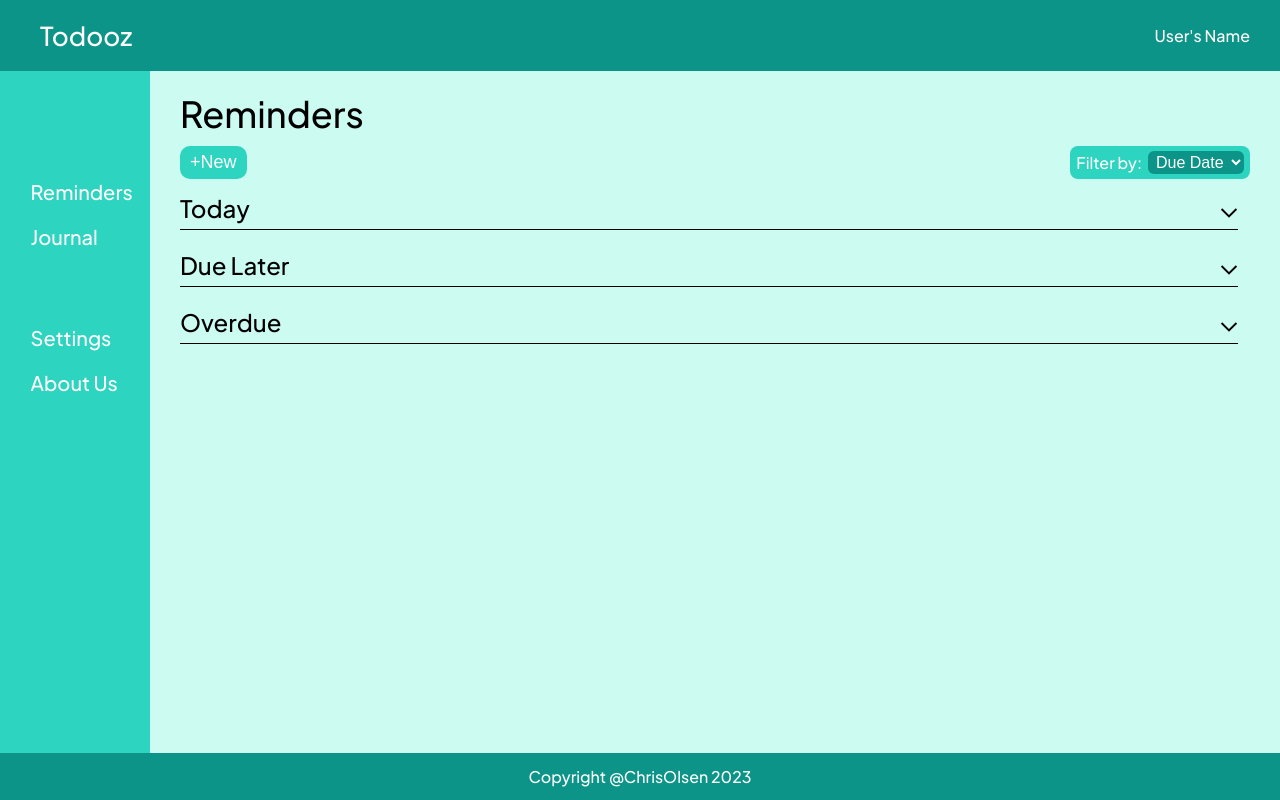
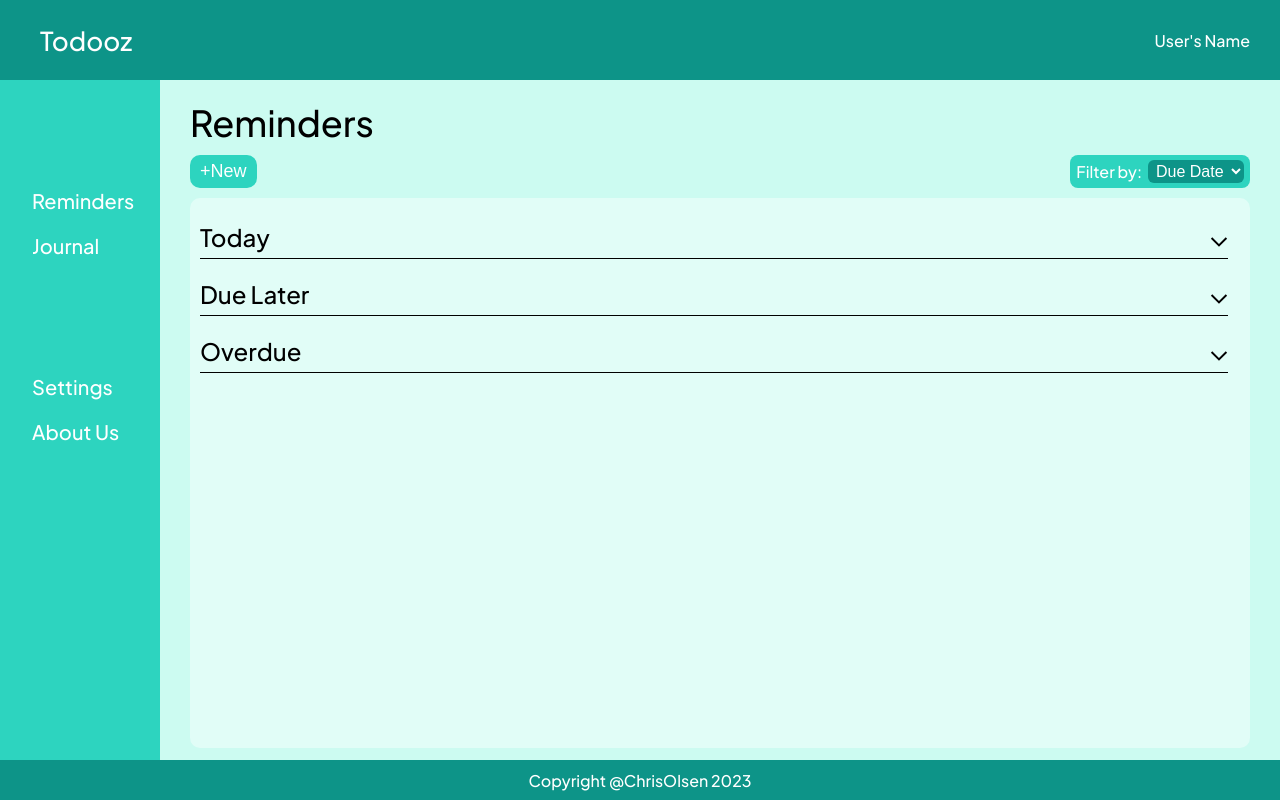
Before and after one commit to ChrisEOlsen/todo-list, a website built with webpack: page src/template.html in a window 1280 px wide. Built offline with nearby package versions, Linux system fonts and the light colour scheme.

Commit message:
css layout fixed

```diff
--- a/src/events.js
+++ b/src/events.js
@@ -173,9 +173,9 @@ export const events = (() => {
 
     //JOURNAL ADD NEW ENTRY
     if (
-      targetElement.classList.contains("journal-entry-button") ||
-      targetElement.classList.contains("pencil-icon") ||
-      targetElement.parentNode.classList.contains("pencil-icon")
+      ["journal-entry-button", "pencil-icon"].some(className =>
+        utils.hasClassOrParentHasClass(targetElement, className)
+      )
     ) {
       const journalEntryPrompt = utils.createJournalEntryPrompt()
       document.getElementById("page-content-container").appendChild(journalEntryPrompt)
@@ -207,7 +207,7 @@ export const events = (() => {
       const journalEntryDataJSON = JSON.stringify(journalEntryData)
       localStorage.setItem(`journal-${journalEntry.id}`, journalEntryDataJSON)
 
-      document.querySelector(".journal-container").appendChild(journalEntry)
+      document.querySelector(".journal-container").prepend(journalEntry)
 
       utils.togglePageInputs("journalEntryForm", false, journalContainerArr)
       targetElement.closest("form").remove()
@@ -215,6 +215,15 @@ export const events = (() => {
     //JOURNAL FORM CANCEL
     if (targetElement.classList.contains("journal-cancel")) {
       utils.togglePageInputs("journalEntryForm", false, journalContainerArr)
+    }
+
+    //JOURNAL ENTRY CLICKED -EXPAND
+    if (
+      ["journal-entry", "journal-box-entry", "journal-text-container", "journal-box-title"].some(className =>
+        utils.hasClassOrParentHasClass(targetElement, className)
+      )
+    ) {
+      //EXPAND THE ENTRY HERE
     }
   }
 
--- a/src/localSaves.js
+++ b/src/localSaves.js
@@ -82,13 +82,13 @@ export const local = (() => {
       }
     }
 
-    // Sort the journal entries array by uniqueID
+    // Sort the journal entries array by uniqueID which is created via new Date.now()
     journalEntries.sort((a, b) => parseInt(a.id) - parseInt(b.id))
 
     // Append the sorted journal entries to the journal container
     const journalContainer = document.querySelector(".journal-container")
     journalEntries.forEach(journalEntry => {
-      journalContainer.appendChild(journalEntry)
+      journalContainer.prepend(journalEntry)
     })
   }
 
--- a/src/pages.js
+++ b/src/pages.js
@@ -59,10 +59,11 @@ export const pages = (() => {
     utils.removeAllChild(document.getElementById(main.PAGE_ID))
     utils.refreshDivClass(`#${main.PAGE_ID}`, "journal")
     utils.addElement(document.getElementById(main.PAGE_ID), "Journal", "page-title")
+
+    utils.addStructure(document.getElementById(main.PAGE_ID), "class", "journal-controls-container")
+    const buttonContainer = document.querySelector(".journal-controls-container")
+
     utils.addStructure(document.getElementById(main.PAGE_ID), "id", "page-content-container")
-
-    utils.addStructure(document.getElementById("page-content-container"), "class", "journal-controls-container")
-    const buttonContainer = document.querySelector(".journal-controls-container")
 
     const journalEntryButton = document.createElement("button")
     const pencilIcon =
@@ -82,9 +83,8 @@ export const pages = (() => {
     utils.removeAllChild(document.getElementById(main.PAGE_ID))
     utils.refreshDivClass(`#${main.PAGE_ID}`, "reminders")
     utils.addElement(document.getElementById(main.PAGE_ID), "Reminders", "page-title")
-    utils.addStructure(document.getElementById(main.PAGE_ID), "id", "page-content-container")
 
-    utils.addStructure(document.getElementById("page-content-container"), "class", "reminder-controls-container")
+    utils.addStructure(document.getElementById(main.PAGE_ID), "class", "reminder-controls-container")
     const buttonContainer = document.querySelector(".reminder-controls-container")
     const addReminderButton = document.createElement("button")
     addReminderButton.textContent = "+New"
@@ -107,7 +107,9 @@ export const pages = (() => {
     filterContainer.appendChild(label)
     filterContainer.appendChild(filter)
     buttonContainer.appendChild(filterContainer)
-    document.getElementById("page-content-container").appendChild(buttonContainer)
+    document.getElementById(main.PAGE_ID).appendChild(buttonContainer)
+
+    utils.addStructure(document.getElementById(main.PAGE_ID), "id", "page-content-container")
 
     const today = document.createElement("div")
     today.classList.add("today-container")
--- a/src/styles.css
+++ b/src/styles.css
@@ -17,52 +17,59 @@
   -ms-user-select: none; /* Internet Explorer and Edge */
 }
 
+* {
+  box-sizing: border-box;
+}
+
 body {
   margin: 0;
   padding: 0;
-  box-sizing: border-box;
 }
 
 #container {
-  height: 100dvh;
-  display: grid;
-  grid-template-rows: 1.5fr 14.5fr 1fr;
+  display: inline-block;
+  width: 100vw;
+}
+#container > * {
+  font-family: "Plus Jakarta Sans", sans-serif;
 }
 
 #header {
   display: flex;
   align-items: center;
   justify-content: space-between;
-  padding-left: 30px;
-  padding-right: 30px;
+  padding: 0 30px 0 30px;
+  height: 80px;
   background-color: var(--header-color);
-  color: var(--header-text-color);
+  color: white;
 }
 #body {
   display: grid;
   grid-template-columns: 1fr 8fr;
+  width: 100%;
+  height: calc(100dvh - 80px - 40px);
 }
 #nav {
+  background-color: var(--nav-color);
+  color: white;
   display: flex;
   flex-direction: column;
+  gap: 100px;
   padding-top: 100px;
-  gap: 60px;
-  max-width: 200px;
-  min-width: 150px;
-  background-color: var(--nav-color);
-  color: var(--nav-text-color);
+  min-width: 160px;
 }
 #page {
   background-color: var(--page-color);
-  color: var(--page-text-color);
-  font-family: "Plus Jakarta Sans", sans-serif;
-  color: black;
 }
 #footer {
   display: flex;
   align-items: center;
   justify-content: center;
   background-color: var(--header-color);
+  height: 40px;
+  width: 100vw;
+  position: absolute;
+  bottom: 0;
 }
 
 /*=====HEADER STUFF=======*/
@@ -72,10 +79,8 @@ body {
   justify-content: center;
   font-size: 26px;
   padding: 10px;
-  font-family: "Plus Jakarta Sans", sans-serif;
 }
 .user-profile {
-  font-family: "Plus Jakarta Sans", sans-serif;
 }
 
 /*=====NAVIGATION MENU=======*/
@@ -103,22 +108,25 @@ body {
   opacity: 1;
 }
 /*=====PAGES=======*/
+#page-content-container {
+  margin-top: 10px;
+  position: relative;
+  background-color: rgb(255, 255, 255, 0.4);
+  border-radius: 10px;
+  padding: 10px;
+  height: calc(100dvh - 250px);
+  overflow-y: auto;
+}
 #page.settings,
 #page.journal,
 #page.reminders,
 #page.about-us {
   padding: 20px 30px 20px 30px;
 }
-#page-content-container {
-  margin-top: 10px;
-  width: 100%;
-  height: 100%;
-  position: relative;
-  overflow: scroll;
-}
 .page-title {
   color: black;
   font-size: 36px;
+  margin-bottom: 10px;
 }
 /*=====REMINDERS PAGE=======*/
 .reminder-controls-container {
@@ -160,15 +168,14 @@ body {
 #reminderForm {
   display: grid;
   position: absolute;
-  top: 20px;
+  top: 0;
   grid-template-columns: 1fr;
   grid-template-rows: repeat(3, auto) 1fr;
   gap: 10px;
   background-color: var(--nav-color);
   padding: 10px;
   border-radius: 10px;
-  margin-top: 20px;
-  max-width: 260px;
+  max-width: 270px;
   opacity: 0; /* Initial opacity set to 0 */
   transform: scaleY(0); /* Initial scale set to 0 */
   transition: transform 0.25s ease-in, opacity 0.25s ease-in;
@@ -182,6 +189,9 @@ body {
   display: grid;
   grid-template-columns: repeat(2, 1fr);
   gap: 10px;
+}
+.priority-container > * {
+  display: flex;
 }
 #reminderForm textarea,
 #reminderForm input {
@@ -341,16 +351,17 @@ body {
 
 .journal-container {
   display: grid;
-  grid-template-columns: repeat(auto-fit, minmax(250px, 400px));
-  margin-top: 10px;
+  grid-template-columns: repeat(auto-fit, minmax(250px, 1fr));
   gap: 10px;
 }
 .journal-entry {
   display: flex;
   flex-direction: column;
-  background-color: var(--nav-color);
+  background-color: rgba(0, 0, 0, 0.2);
   padding: 10px;
   border-radius: 10px;
+  max-height: 160px;
+  overflow: hidden;
 }
 
 .journal-text-container {
--- a/src/utils.js
+++ b/src/utils.js
@@ -387,6 +387,13 @@ export const utils = (() => {
     return journalEntryContainer
   }
 
+  //for event handler
+  const hasClassOrParentHasClass = (element, className) => {
+    return (
+      element.classList.contains(className) || (element.parentNode && element.parentNode.classList.contains(className))
+    )
+  }
+
   return {
     addStructure,
     addElement,
@@ -407,5 +414,6 @@ export const utils = (() => {
     togglePageInputs,
     createJournalEntryPrompt,
     createJournalEntry,
+    hasClassOrParentHasClass,
   }
 })()
```
Also changed, not shown: dist/bundle.js.
